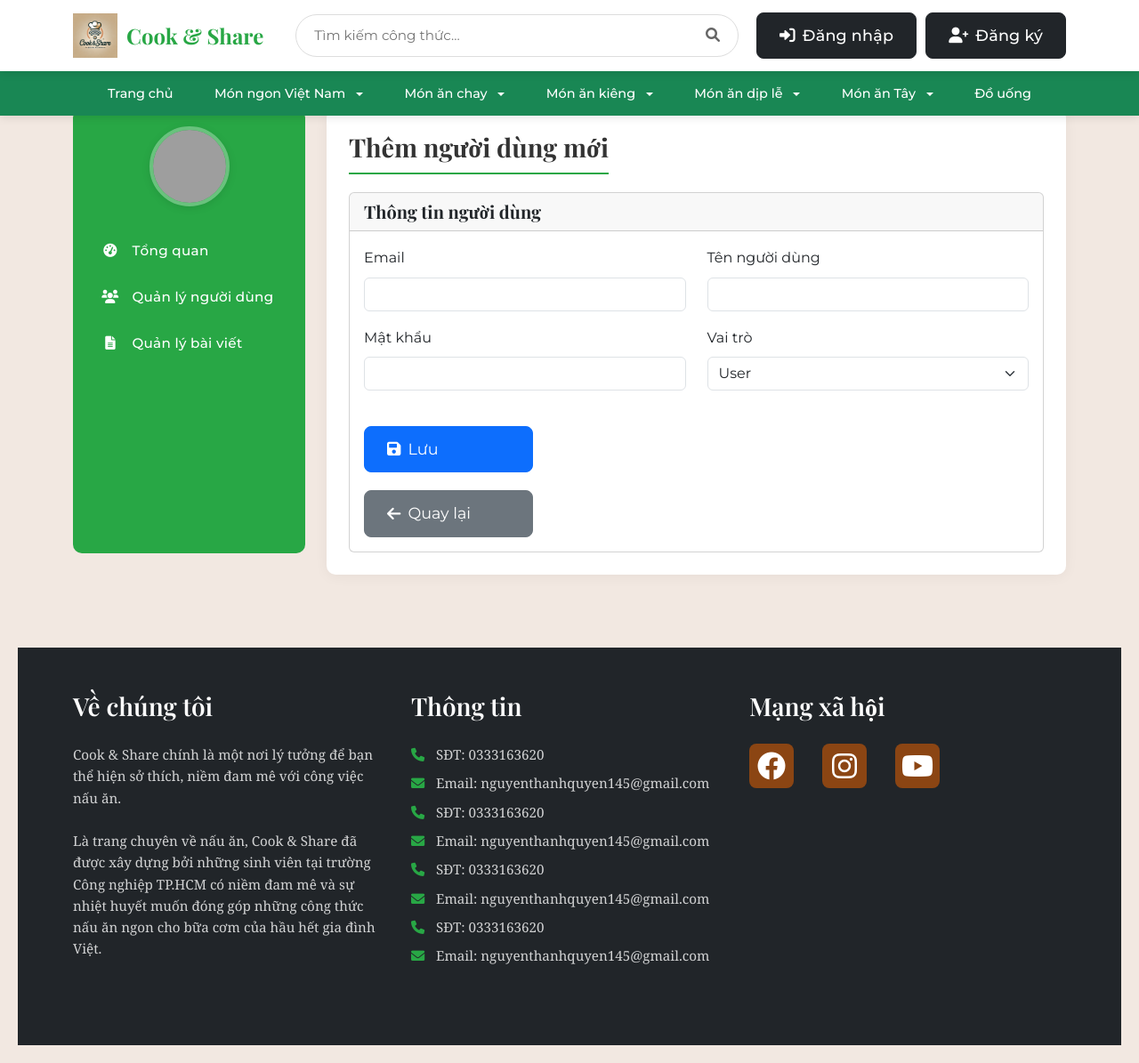
After one commit to iuh-application-development/Recipe-Sharing-Plaform, a Flask app: template share_recipe/templates/admin/create_user.html in a window 1280 px wide. The commit adds this page. Shown: the whole page at 89% size. Run offline with Flask 3, Linux system fonts and the light colour scheme; the template is opened without the code that fills it, so the values that code supplies are empty; grey boxes are pictures that could not be loaded.

Commit message:
added new file

```diff
--- a/share_recipe/__init__.py
+++ b/share_recipe/__init__.py
@@ -50,6 +50,10 @@ def create_app(test_config=None):
     from . import admin
     app.register_blueprint(admin.bp)
 
+    # Tạo tài khoản admin mặc định
+    with app.app_context():
+        admin.create_default_admin()
+
     return app
 
 if __name__ == '__main__':
--- /dev/null
+++ b/share_recipe/templates/admin/base_admin.html
@@ -0,0 +1,139 @@
+{% extends 'base.html' %}
+
+{% block content %}
+<style>
+.admin-layout {
+    margin-top: 30px;
+    margin-bottom: 50px;
+    font-family: 'Montserrat', sans-serif;
+}
+
+.admin-layout .container {
+    display: block !important;
+}
+
+.sidebar {
+    background-color: #28a745;
+    border-radius: 10px;
+    padding: 20px;
+    height: 100%;
+}
+
+.sidebar .nav-link {
+    color: #fff;
+    padding: 8px 10px;
+    margin: 5px 0;
+    border-radius: 5px;
+    transition: all 0.3s ease;
+    font-size: 0.95rem;
+    font-weight: 500;
+    letter-spacing: 0.3px;
+}
+
+.sidebar .nav-link:hover,
+.sidebar .nav-link.active {
+    background-color: rgba(255,255,255,0.2);
+    transform: translateX(5px);
+}
+
+.sidebar .nav-link i {
+    width: 24px;
+    text-align: center;
+    margin-right: 8px;
+}
+
+.admin-avatar {
+    width: 90px;
+    height: 90px;
+    border-radius: 50%;
+    object-fit: cover;
+    border: 4px solid rgba(255,255,255,0.3);
+    box-shadow: 0 2px 10px rgba(0,0,0,0.1);
+}
+
+.admin-name {
+    color: #fff;
+    font-size: 1.1rem;
+    margin-top: 12px;
+    font-weight: 600;
+    letter-spacing: 0.5px;
+}
+
+.content-wrapper {
+    background-color: #fff;
+    border-radius: 10px;
+    padding: 25px;
+    box-shadow: 0 2px 15px rgba(0,0,0,0.05);
+}
+
+.content-title {
+    font-family: 'Playfair Display', serif;
+    color: #333;
+    font-size: 1.8rem;
+    font-weight: 700;
+    margin-bottom: 20px;
+    border-bottom: 2px solid #28a745;
+    padding-bottom: 10px;
+    display: inline-block;
+}
+
+@media (max-width: 768px) {
+    .sidebar {
+        margin-bottom: 20px;
+    }
+    .admin-name {
+        font-size: 1rem;
+    }
+    .content-title {
+        font-size: 1.5rem;
+    }
+}
+</style>
+
+<div class="admin-layout">
+    <div class="container">
+        <div class="row">
+            <!-- Sidebar -->
+            <div class="col-md-3 mb-4">
+                <div class="sidebar">
+                    <div class="text-center mb-4">
+                        {% if g.user['avatar_path'] %}
+                            <img src="{{ url_for('static', filename=g.user['avatar_path']) }}" alt="Admin" class="admin-avatar">
+                        {% else %}
+                            <img src="{{ url_for('static', filename='uploads/default-avatar.png') }}" alt="Admin" class="admin-avatar">
+                        {% endif %}
+                        <div class="admin-name">{{ g.user['username'] }}</div>
+                    </div>
+                    <ul class="nav flex-column">
+                        <li class="nav-item">
+                            <a class="nav-link {% if request.endpoint == 'admin.dashboard' %}active{% endif %}" href="{{ url_for('admin.dashboard') }}">
+                                <i class="fas fa-tachometer-alt"></i> Tổng quan
+                            </a>
+                        </li>
+                        <li class="nav-item">
+                            <a class="nav-link {% if request.endpoint == 'admin.users' %}active{% endif %}" href="{{ url_for('admin.users') }}">
+                                <i class="fas fa-users"></i> Quản lý người dùng
+                            </a>
+                        </li>
+                        <li class="nav-item">
+                            <a class="nav-link {% if request.endpoint == 'admin.posts' %}active{% endif %}" href="{{ url_for('admin.posts') }}">
+                                <i class="fas fa-file-alt"></i> Quản lý bài viết
+                            </a>
+                        </li>
+                    </ul>
+                </div>
+            </div>
+
+            <!-- Main content -->
+            <div class="col-md-9">
+                <div class="content-wrapper">
+                    <div class="d-flex justify-content-between flex-wrap flex-md-nowrap align-items-center">
+                        <h1 class="content-title">{% block admin_title %}{% endblock %}</h1>
+                    </div>
+                    {% block admin_content %}{% endblock %}
+                </div>
+            </div>
+        </div>
+    </div>
+</div>
+{% endblock %}
--- /dev/null
+++ b/share_recipe/templates/admin/create_user.html
@@ -0,0 +1,55 @@
+{% extends 'admin/base_admin.html' %}
+
+{% block admin_title %}Thêm người dùng mới{% endblock %}
+
+{% block admin_content %}
+<div class="card">
+    <div class="card-header">
+        <h5 class="card-title mb-0">Thông tin người dùng</h5>
+    </div>
+    <div class="card-body">
+        <form method="post">
+            <div class="row">
+                <div class="col-md-6">
+                    <div class="mb-3">
+                        <label for="email" class="form-label">Email</label>
+                        <input type="email" class="form-control" id="email" name="email" required>
+                    </div>
+                </div>
+                <div class="col-md-6">
+                    <div class="mb-3">
+                        <label for="username" class="form-label">Tên người dùng</label>
+                        <input type="text" class="form-control" id="username" name="username" required>
+                    </div>
+                </div>
+            </div>
+            <div class="row">
+                <div class="col-md-6">
+                    <div class="mb-3">
+                        <label for="password" class="form-label">Mật khẩu</label>
+                        <input type="password" class="form-control" id="password" name="password" required>
+                    </div>
+                </div>
+                <div class="col-md-6">
+                    <div class="mb-3">
+                        <label for="role" class="form-label">Vai trò</label>
+                        <select class="form-select" id="role" name="role" required>
+                            <option value="user">User</option>
+                            <option value="admin">Admin</option>
+                        </select>
+                    </div>
+                </div>
+            </div>
+            <div class="mt-4">
+                <div style="padding-bottom: 20px;"><button type="submit" class="btn btn-primary" style="width: 190px;">
+                        <i class="fas fa-save"></i> Lưu
+                    </button></div>
+
+                <a href="{{ url_for('admin.users') }}" class="btn btn-secondary" style="width: 190px;">
+                    <i class="fas fa-arrow-left"></i> Quay lại
+                </a>
+            </div>
+        </form>
+    </div>
+</div>
+{% endblock %}
```
Also changed, not shown: share_recipe/admin.py (+89 -17 lines), share_recipe/templates/admin/dashboard.html (added, +87 -0 lines), share_recipe/templates/admin/posts.html (added, +43 -0 lines), share_recipe/templates/admin/update_user.html (+38 -18 lines), share_recipe/templates/admin/users.html (+77 -34 lines), instance/share_recipe.sqlite, share_recipe/static/uploads/avatars/avatar_3_336b365fccabb625_avt.png (added), share_recipe/static/uploads/avatars/avatar_5_386f969c2f036de3_avt.png (added), share_recipe/static/uploads/avatars/avatar_5_avt.png (added), share_recipe/templates/admin/post.html (deleted).
